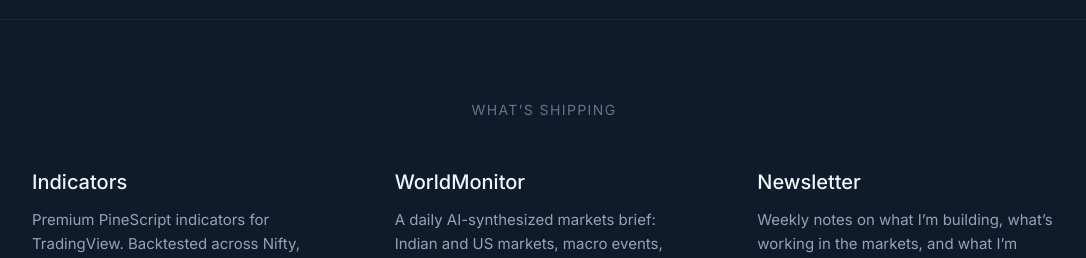
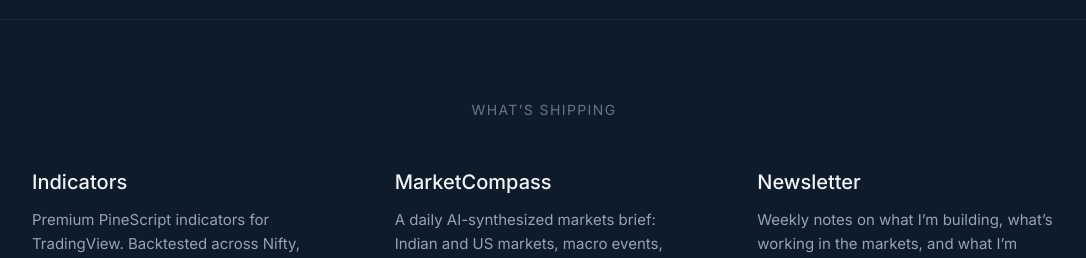
Before and after one commit to helmquant/helmquant.github.io, a Next.js app: page / in a window 1280 px wide. Shown: the part 760-1018 px from the top of the page, without its empty margins (96-1182 px from the left). Built offline with nearby package versions, Linux system fonts and the light colour scheme; no server answers.

Commit message:
Rename WorldMonitor → MarketCompass across site

```diff
--- a/app/page.tsx
+++ b/app/page.tsx
@@ -42,7 +42,7 @@ export default function Home() {
               status="ATE shipping May 2026"
             />
             <ProductBlock
-              title="WorldMonitor"
+              title="MarketCompass"
               description="A daily AI-synthesized markets brief: Indian and US markets, macro events, sector moves, news with sourced analysis. SaaS later this year."
               status="In private build"
             />
```
Also changed, not shown: 1 other file (tests, documents, lock files or other folders).
